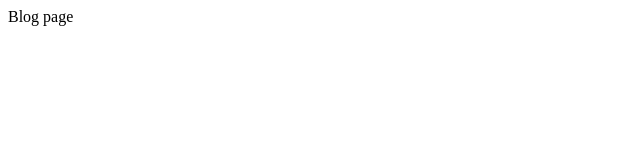
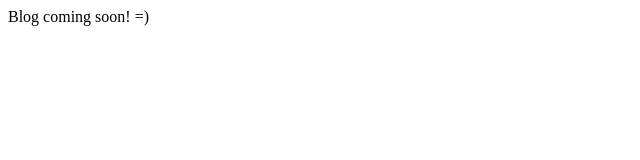
Before and after one commit to Thatooine/thatooinemaake.com, a Next.js app: page /blog in a window 1280 px wide. Shown: the top 160 px of the page, without its empty margins (0-640 px from the left). Built offline with nearby package versions, Linux system fonts and the light colour scheme.

Commit message:
some notes

```diff
--- a/pages/blog/index.tsx
+++ b/pages/blog/index.tsx
@@ -1,12 +1,13 @@
 import {NextPage} from "next";
 
 
-const Home: NextPage = () => {
+// // Where all my photos will be
+const Blog: NextPage = () => {
     return (
         <div>
-            Blog page
+            Blog coming soon! =)
         </div>
     )
 }
 
-export default Home
+export default Blog
--- a/pages/index.tsx
+++ b/pages/index.tsx
@@ -1,6 +1,11 @@
 import type {NextPage} from 'next'
 import {FancyLoader} from "../components/Loader/v1";
+import Link from "next/link";
 
+
+// 1. The fancy loader must potentially fade out after loading happens
+// 2. Slight change on the background color density (darker blue)
+// 3. Display the main landing page
 const App: NextPage = () => {
     return (
         <div
```
Also changed, not shown: pages/gallary/index.tsx (+4 -4 lines).
